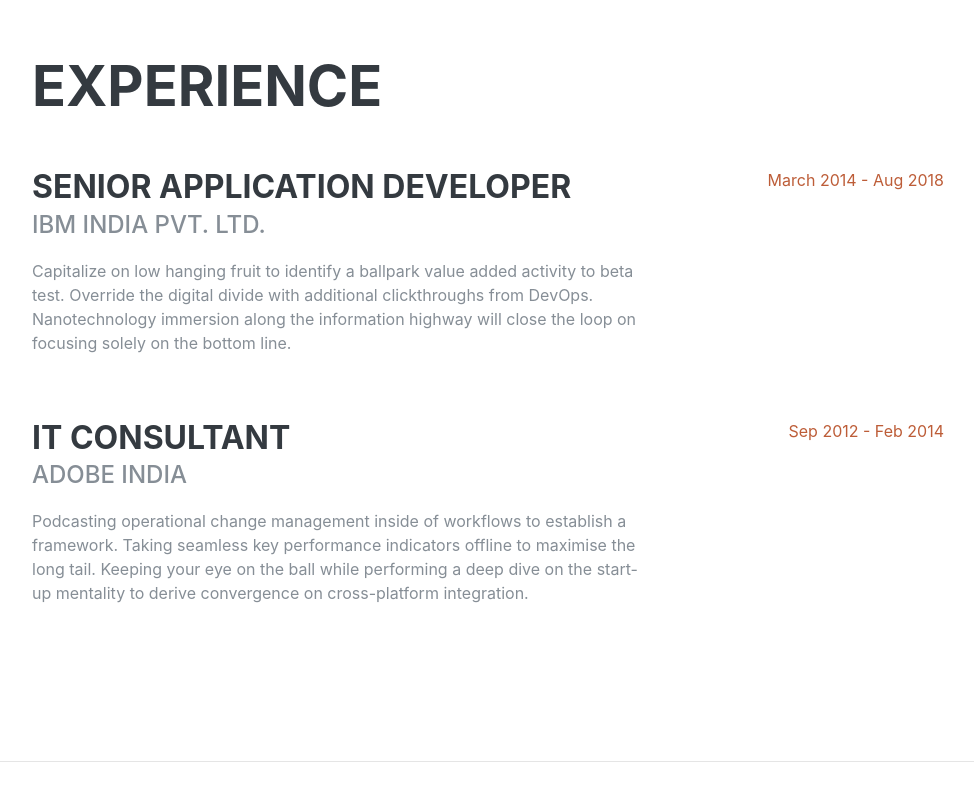
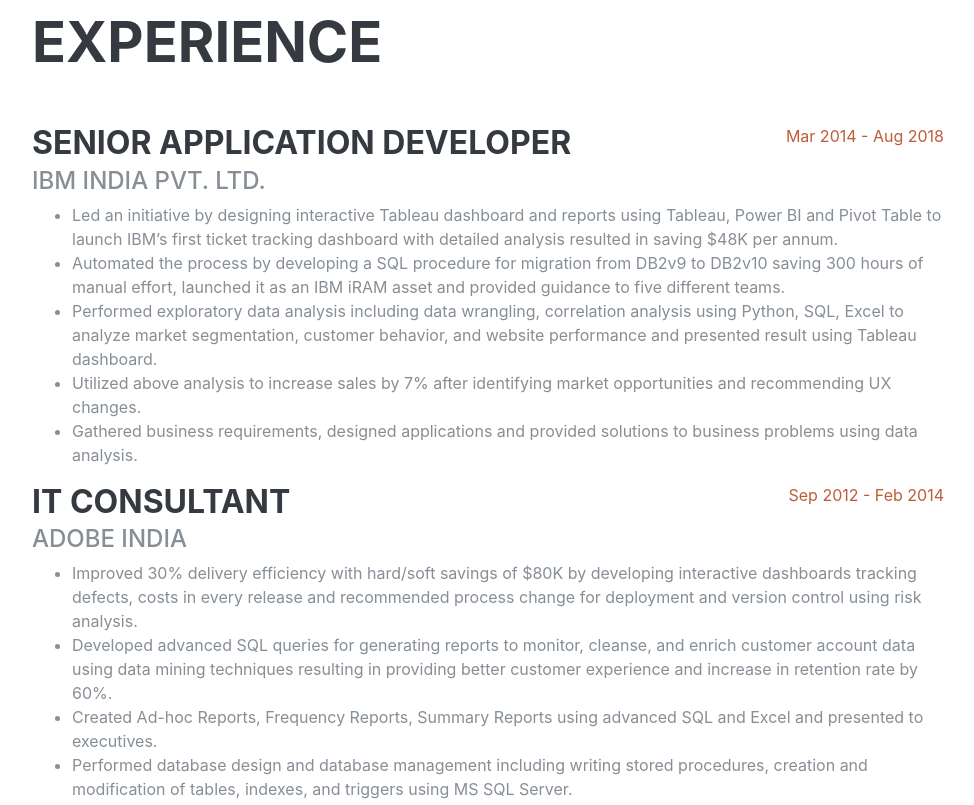
Before and after one commit to singhalpooja9/wesbite, a website with bundled scripts: page index.html in a window 1280 px wide. Shown: the part 840-1645 px from the top of the page, without its empty margins (288-1262 px from the left). Built offline with nearby package versions, Linux system fonts and the light colour scheme; a web font is replaced by a local one.

Commit message:
experience

```diff
--- a/index.html
+++ b/index.html
@@ -119,27 +119,43 @@
             </div>
           </div> -->
 
-          <div class="resume-item d-flex flex-column flex-md-row mb-5">
+          <div class="resume-item d-flex flex-column flex-md-row mb-0">
             <div class="resume-content mr-auto">
               <h3 class="mb-0">Senior Application Developer</h3>
-              <div class="subheading mb-3">IBM India Pvt. Ltd.</div>
-              <p>Capitalize on low hanging fruit to identify a ballpark value added activity to beta test. Override the digital divide with additional clickthroughs from DevOps. Nanotechnology immersion along the information highway will close the loop on focusing solely on the bottom line.</p>
+              <div class="subheading mb-1">IBM India Pvt. Ltd.</div>
             </div>
             <div class="resume-date text-md-right">
-              <span class="text-primary">March 2014 - Aug 2018</span>
+              <span class="text-primary">Mar 2014 - Aug 2018</span>
             </div>
           </div>
+          <div>
+              <ul>
+                <li>Led an initiative by designing interactive Tableau dashboard and reports using Tableau, Power BI and Pivot Table to launch
+                  IBM’s first ticket tracking dashboard with detailed analysis resulted in saving $48K per annum.</li>
+                <li>Automated the process by developing a SQL procedure for migration from DB2v9 to DB2v10 saving 300 hours of manual effort, launched it as an IBM iRAM asset and provided guidance to five different teams.</li>
+                <li>Performed exploratory data analysis including data wrangling, correlation analysis using Python, SQL, Excel to analyze market segmentation, customer behavior, and website performance and presented result using Tableau dashboard.</li>
+                <li>Utilized above analysis to increase sales by 7% after identifying market opportunities and recommending UX changes.</li>
+                <li>Gathered business requirements, designed applications and provided solutions to business problems using data analysis.</li>
+              </ul>
+          </div>
 
-          <div class="resume-item d-flex flex-column flex-md-row mb-5">
+          <div class="resume-item d-flex flex-column flex-md-row mb-0">
             <div class="resume-content mr-auto">
               <h3 class="mb-0">IT Consultant</h3>
-              <div class="subheading mb-3">Adobe India</div>
-              <p>Podcasting operational change management inside of workflows to establish a framework. Taking seamless key performance indicators offline to maximise the long tail. Keeping your eye on the ball while performing a deep dive on the start-up mentality to derive convergence on cross-platform integration.</p>
+              <div class="subheading mb-1">Adobe India</div>
             </div>
             <div class="resume-date text-md-right">
               <span class="text-primary">Sep 2012 - Feb 2014</span>
             </div>
           </div>
+          <div>
+            <ul>
+              <li>Improved 30% delivery efficiency with hard/soft savings of $80K by developing interactive dashboards tracking defects, costs in every release and recommended process change for deployment and version control using risk analysis.</li>
+              <li>Developed advanced SQL queries for generating reports to monitor, cleanse, and enrich customer account data using data mining techniques resulting in providing better customer experience and increase in retention rate by 60%.</li>
+              <li>Created Ad-hoc Reports, Frequency Reports, Summary Reports using advanced SQL and Excel and presented to executives.</li>
+              <li>Performed database design and database management including writing stored procedures, creation and modification of tables, indexes, and triggers using MS SQL Server.</li>
+            </ul>
+        </div>
 
           <!-- <div class="resume-item d-flex flex-column flex-md-row">
             <div class="resume-content mr-auto">
```
